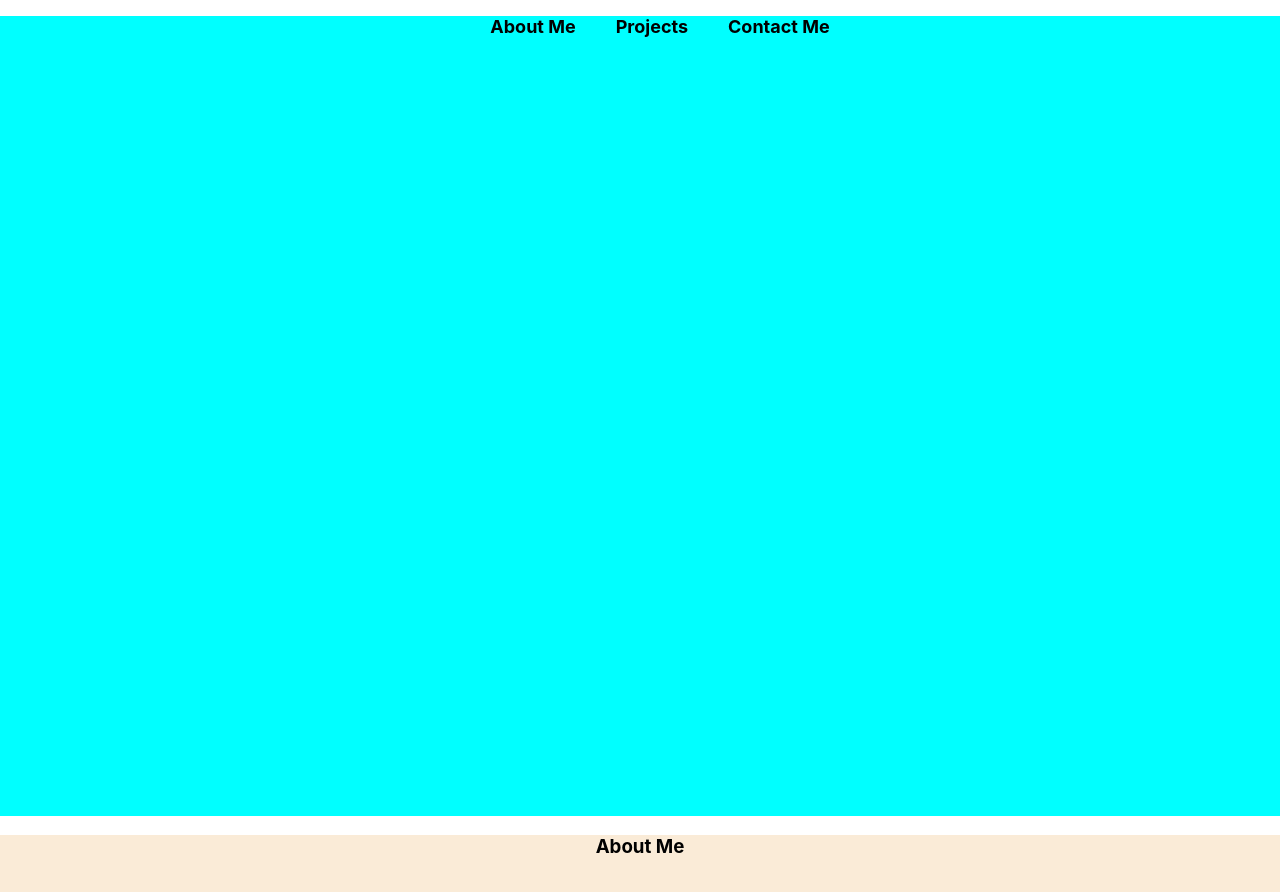
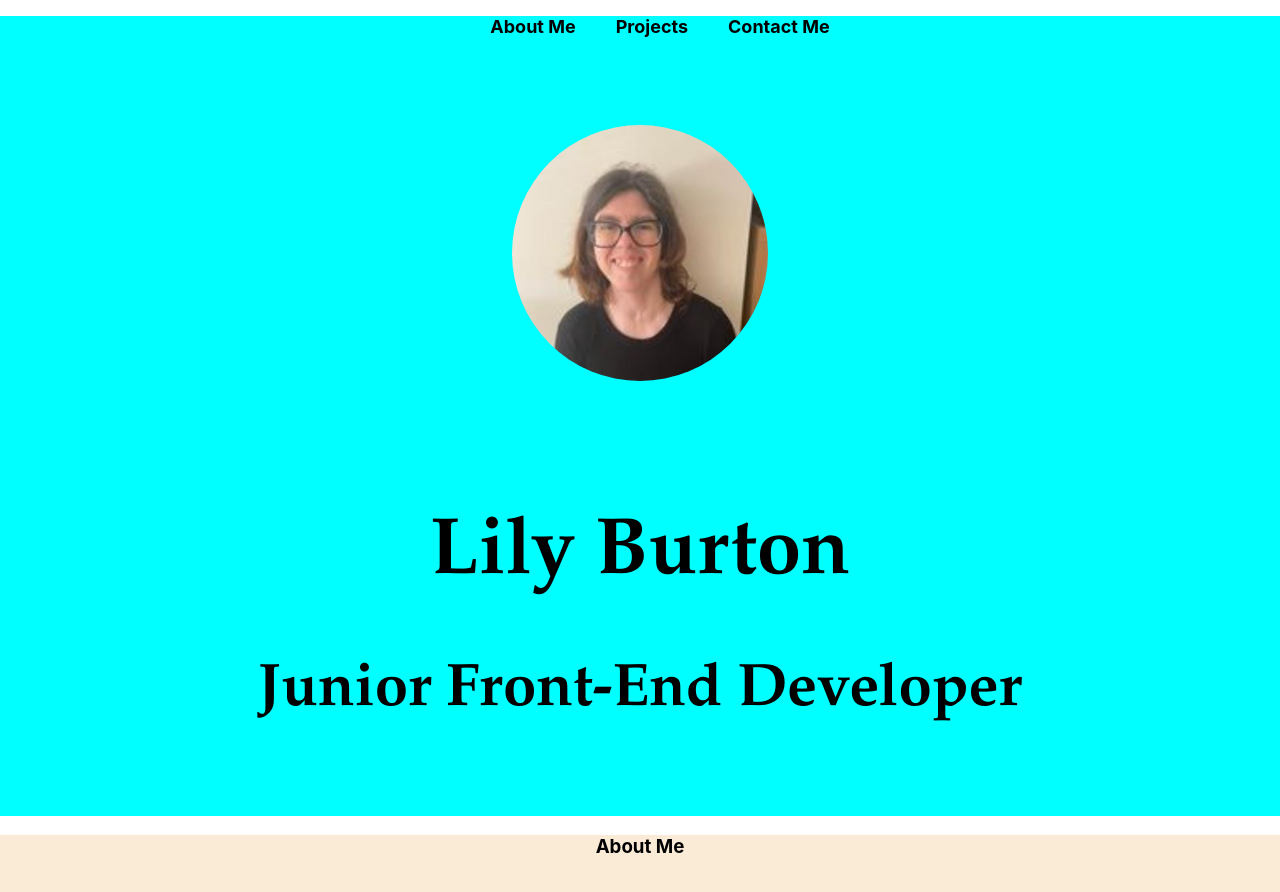
Before and after one commit to LilyBurton/portfolio, a React (Create React App) app: page / in a window 1280 px wide. Shown: the top 892 px of the page. Built offline with nearby package versions, Linux system fonts and the light colour scheme.

Commit message:
Added the picture and layout the title

```diff
--- a/src/App.css
+++ b/src/App.css
@@ -46,3 +46,25 @@
   color: #333;
   cursor: pointer;
 }
+
+.image-container {
+  display: flex;
+  justify-content: center;
+  align-items: center;
+  height: 50vh;
+}
+
+img {
+  border-radius: 50%;
+  width: 20%;
+}
+
+h1 {
+  font-family: 'Book Antiqua';
+  font-size: 80px;
+}
+
+h2 {
+  font-family: 'Book Antiqua';
+  font-size: 60px;
+}
--- a/src/App.js
+++ b/src/App.js
@@ -1,5 +1,6 @@
 import { useRef } from 'react';
 import ScrollToTop from './scrollToTop'
+import Header from './Header'
 import './App.css';
 
 function App() {
@@ -22,6 +23,9 @@ function App() {
           <li onClick={() => scrollToSection(projects)} className='link'>Projects</li>
           <li onClick={() => scrollToSection(contacts)} className='link'>Contact Me</li>
         </ul>
+        <Header />
+        <h1>Lily Burton</h1>
+        <h2>Junior Front-End Developer</h2>
       </div>
       <div ref={aboutMe} className='aboutMe'>
         <h3>About Me</h3>
--- /dev/null
+++ b/src/Header.js
@@ -0,0 +1,12 @@
+import React from 'react'
+import myImage from './components/My ProfilePic.jpeg'
+
+const Header = () => {
+    return (
+        <div className='image-container'>
+            <img src={myImage} alt="My Profile Pic" />
+        </div>
+    )
+}
+
+export default Header;
```
Also changed, not shown: src/components/My ProfilePic.jpeg (added), src/logo.svg (deleted).
